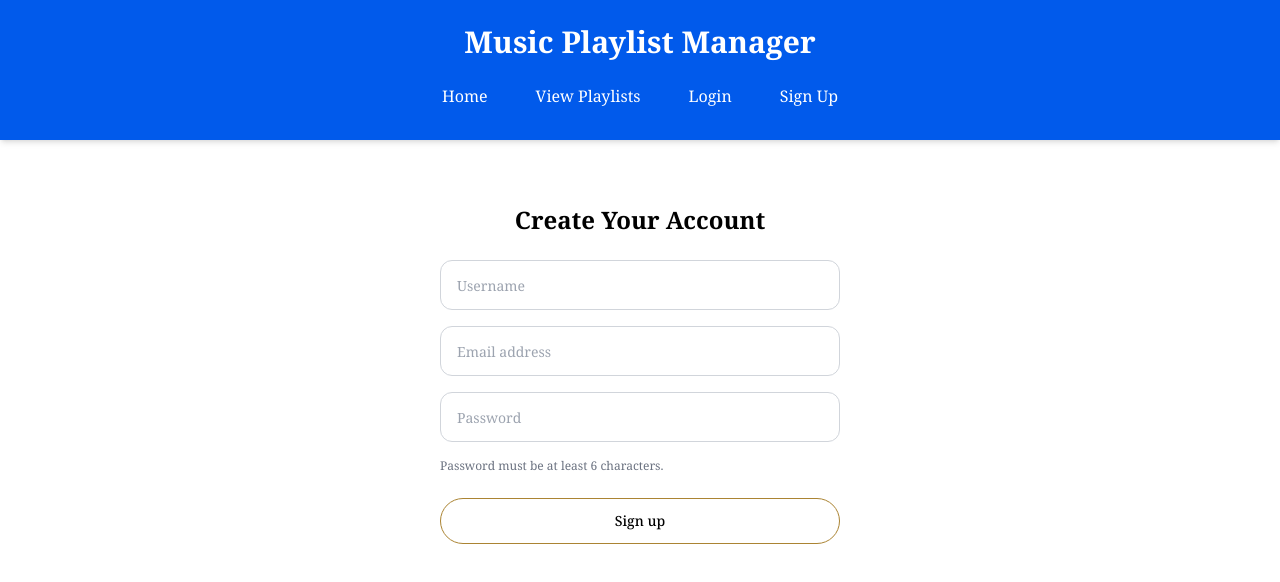
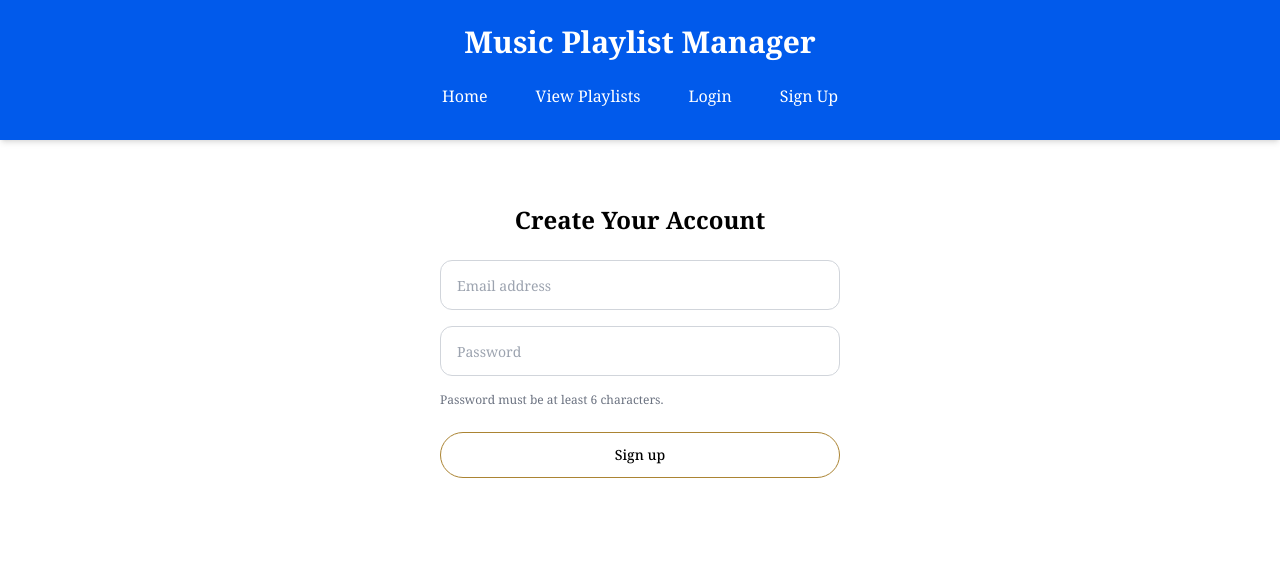
Before and after one commit to joy935/musicmanag, a Next.js app: page /signup in a window 1280 px wide. Shown: the top 582 px of the page. Built offline with nearby package versions, Linux system fonts and the light colour scheme; no server answers.

Commit message:
removed username

```diff
--- a/src/app/lib/firebase.tsx
+++ b/src/app/lib/firebase.tsx
@@ -1,3 +1,5 @@
+"use client";
+
 import { initializeApp, getApps, getApp } from "firebase/app";
 import { getFirestore } from "firebase/firestore";
 import { getAuth } from "firebase/auth";
--- a/src/app/login/page.tsx
+++ b/src/app/login/page.tsx
@@ -1,3 +1,5 @@
+"use client";
+
 import { Suspense } from "react";
 import Login from "../components/ui/Login";
 
--- a/src/app/signup/page.tsx
+++ b/src/app/signup/page.tsx
@@ -6,9 +6,8 @@ import { useState } from "react";
 import { useRouter } from "next/navigation";
 
 export default function Signup() {
-    // set up states for username, email, password, error, success, and loading
+    // set up states for email, password, error, success, and loading
     // to manage the user information and display messages to the user
-    const [username, setUsername] = useState("");
     const [email, setEmail] = useState("");
     const [password, setPassword] = useState("");
     const [error, setError] = useState("");
@@ -30,11 +29,9 @@ export default function Signup() {
         // create user with email and password
         createUserWithEmailAndPassword(auth, email, password)
             .then(() => {
+                setSuccess("User created successfully");
                 // redirect to login page
                 router.push("/login");
-            })
-            .then(() => {
-                setSuccess("User created successfully");
             })
             .catch ((err) => {
                 console.error("Signup error:", err.code, err.message);
@@ -54,10 +51,6 @@ export default function Signup() {
 
                     <div className="space-y-4">
                         <div className="border border-gray-300 rounded-xl px-4 py-3">
-                            <input className="w-full bg-transparent outline-none text-sm" id="username" type="text" name="username" placeholder="Username" required
-                            value={username} onChange={(e) => setUsername(e.target.value)}/>
-                        </div>
-                        <div className="border border-gray-300 rounded-xl px-4 py-3">
                             <input className="w-full bg-transparent outline-none text-sm" id="email" type="email" name="email" placeholder="Email address" required
                             value={email} onChange={(e) => setEmail(e.target.value)}/>
                         </div>
@@ -67,8 +60,6 @@ export default function Signup() {
                         </div>
                         <p className="text-xs text-gray-500 mt-1">Password must be at least 6 characters.</p>
                     </div>
-
-                    <input type="hidden" name="redirectTo" />
 
                     <div className="flex justify-center">
                         <button type="submit" className="w-full px-6 py-3 border border-brown text-black font-medium text-sm rounded-full hover:bg-brown transition duration-200"
```
